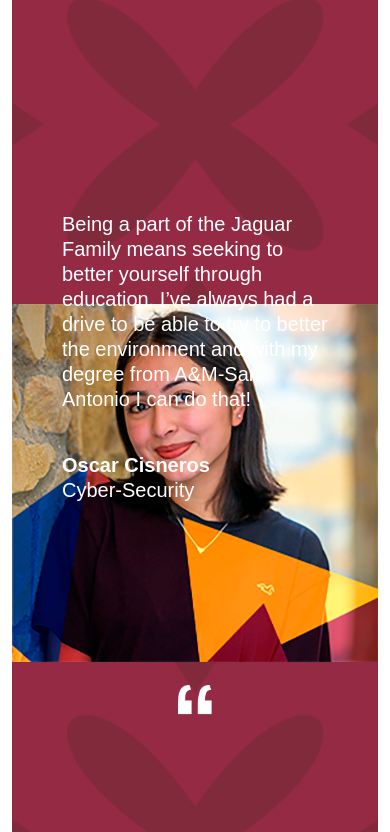
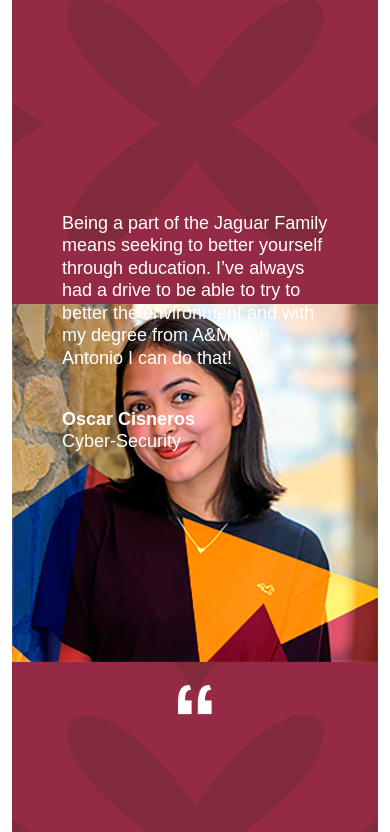
Before and after one commit to dvelagui/become-a-jaguar, a website built with Vite: page index.html in a window 390 px wide. Shown: the part 2732-3564 px from the top of the page. Built offline with nearby package versions, Linux system fonts and the light colour scheme; a small style sheet from the web is missing; files whose address does not match are found by name.

Commit message:
Ajustes 2da Revisión

```diff
--- a/docs/style.css
+++ b/docs/style.css
@@ -771,6 +771,9 @@
   height: 240px;
 
 }
+.testimonials-text {
+  font-size: 18px;
+}
 .card-title {
   font-size: 12px;
   margin: 0;
@@ -875,12 +878,15 @@
 .cost-cta, .banner-footer-cta {
   text-align: center;
 }
+.testimonials-links {
+  justify-content: center;
+}
 .visits-links, .live-links, .testimonials-links {
   flex-wrap: wrap;
 }
 
 .visits-links img {
-  width: 320px
+  width: 320px;
 }
 .live-links img {
   width: 320px
--- a/style.css
+++ b/style.css
@@ -771,6 +771,9 @@
   height: 240px;
 
 }
+.testimonials-text {
+  font-size: 18px;
+}
 .card-title {
   font-size: 12px;
   margin: 0;
@@ -875,12 +878,15 @@
 .cost-cta, .banner-footer-cta {
   text-align: center;
 }
+.testimonials-links {
+  justify-content: center;
+}
 .visits-links, .live-links, .testimonials-links {
   flex-wrap: wrap;
 }
 
 .visits-links img {
-  width: 320px
+  width: 320px;
 }
 .live-links img {
   width: 320px
```
